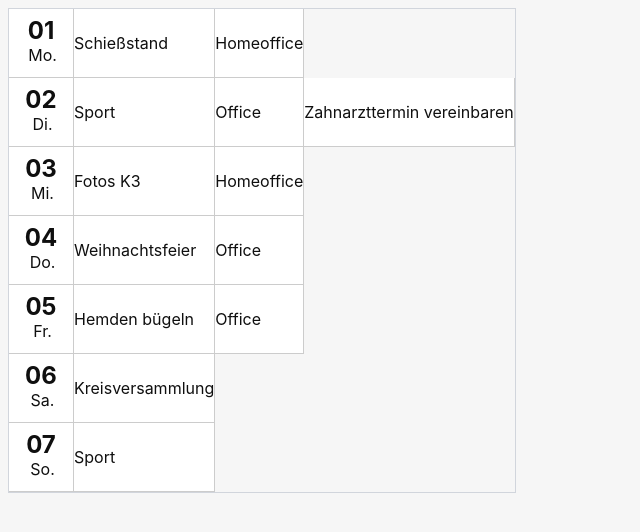
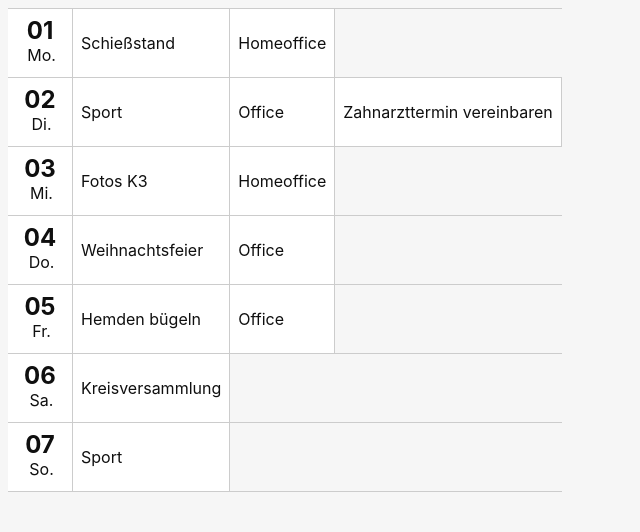
Before and after one commit to corgidevelopment/organizer-desktop, a React (Vite) app: page / in a window 1280 px wide. Shown: the top 532 px of the page, without its empty margins (0-640 px from the left). Built offline with nearby package versions, Linux system fonts and the light colour scheme.

Commit message:
Weektable WIP Fix Grid Lines

```diff
--- a/src/component/week-table-item/WeekTableItem.tsx
+++ b/src/component/week-table-item/WeekTableItem.tsx
@@ -1,4 +1,4 @@
-import './week-table-item.css'
+import './week-table-item.css';
 import { CalendarIcon } from '../calendar-icon/CalendarIcon.tsx';
 
 export type TypeA = {
@@ -12,13 +12,15 @@ export type WeekViewItemProps = {
   dayOfDate: number
 }
 
-export function WeekTableItem({typeAs, dayOfDate, dayName}: WeekViewItemProps) {
+export function WeekTableItem({ typeAs, dayOfDate, dayName }: WeekViewItemProps) {
   return (<>
     <div className="bg-white col-start-1 col-end-2 week-table week-table-item week-table-item-icon p-1">
       <CalendarIcon border={false} dayName={dayName} dayNo={dayOfDate} />
     </div>
-    {typeAs.map(({id, text}) => <div
-      className="
+    <div className="separator vertical"></div>
+    {typeAs.map(({ id, text }) => <>
+      <div
+        className="
         col-span-1
         text-left
         min-h-12
@@ -30,9 +32,13 @@ export function WeekTableItem({typeAs, dayOfDate, dayName}: WeekViewItemProps) {
         justify-center
         week-table
         week-table-item
-        week-table-item-element"
-      key={id}>
-      <span className="block">{text}</span>
-    </div>)}
-  </>)
+        week-table-item-element
+        px-2
+        "
+        key={id}>
+        <span className="block">{text}</span>
+      </div>
+      <div className="separator vertical"></div>
+    </>)}
+  </>);
 }
--- a/src/component/week-table-item/week-table-item.css
+++ b/src/component/week-table-item/week-table-item.css
@@ -1,4 +1,2 @@
 .week-table-item {
-    border-bottom: 1px solid #ccc;
-    border-right: 1px solid #ccc;
 }
--- a/src/component/week-table/WeekTable.tsx
+++ b/src/component/week-table/WeekTable.tsx
@@ -5,22 +5,21 @@ export function WeekTable() {
   return (<div
     className="
       grid
-      auto-rows-fr
       items-center
       w-fit
       justify-items-start
       min-h-[300px]
       week-table week-table-grid
       min-w-[300px]
-      border-gray-300
-      border
       m-2
       "
   >
+    <div className="separator col-span-full"></div>
     <WeekTableItem
       typeAs={[{ id: '1', text: 'Schießstand' }, { id: '2', text: 'Homeoffice' }]}
       dayName="Montag"
       dayOfDate={1} />
+    <div className="separator col-span-full"></div>
     <WeekTableItem
       typeAs={[{ id: '3', text: 'Sport' }, { id: '4', text: 'Office' }, {
         id: '14',
@@ -28,25 +27,31 @@ export function WeekTable() {
       }]}
       dayName="Dienstag"
       dayOfDate={2} />
+    <div className="separator col-span-full"></div>
     <WeekTableItem
       typeAs={[{ id: '5', text: 'Fotos K3' }, { id: '6', text: 'Homeoffice' }]}
       dayName="Mittwoch"
       dayOfDate={3} />
+    <div className="separator col-span-full"></div>
     <WeekTableItem
       typeAs={[{ id: '7', text: 'Weihnachtsfeier' }, { id: '8', text: 'Office' }]}
       dayName="Donnerstag"
       dayOfDate={4} />
+    <div className="separator col-span-full"></div>
     <WeekTableItem
       typeAs={[{ id: '9', text: 'Hemden bügeln' }, { id: '10', text: 'Office' }]}
       dayName="Freitag"
       dayOfDate={5} />
+    <div className="separator col-span-full"></div>
     <WeekTableItem
       typeAs={[{ id: '11', text: 'Kreisversammlung' }]}
       dayName="Samstag"
       dayOfDate={6} />
+    <div className="separator col-span-full"></div>
     <WeekTableItem
       typeAs={[{ id: '13', text: 'Sport' }]}
       dayName="Sonntag"
       dayOfDate={7} />
+    <div className="separator col-span-full"></div>
   </div>);
 }
--- a/src/component/week-table/week-table.css
+++ b/src/component/week-table/week-table.css
@@ -1,3 +1,18 @@
 .week-table-grid {
-    grid-template-columns: repeat(4, max-content);
+    grid-template-columns: repeat(4, max-content 1px);
+    grid-template-rows: repeat(7,  1px 1fr) 1px;
 }
+
+.separator {
+    background-color: #ccc;
+}
+
+.separator.vertical {
+    height: 100%;
+    width: 1px;
+}
+
+.separator.col-span-full {
+    height: 1px;
+    width: 100%;
+}
```
